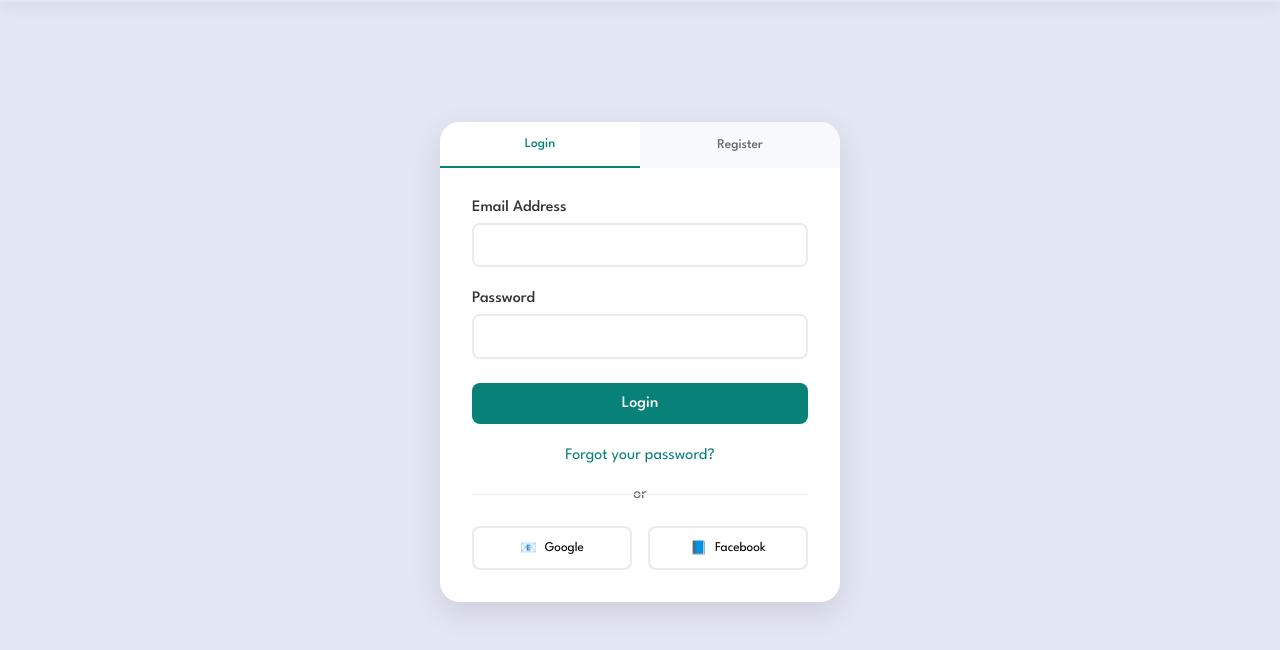
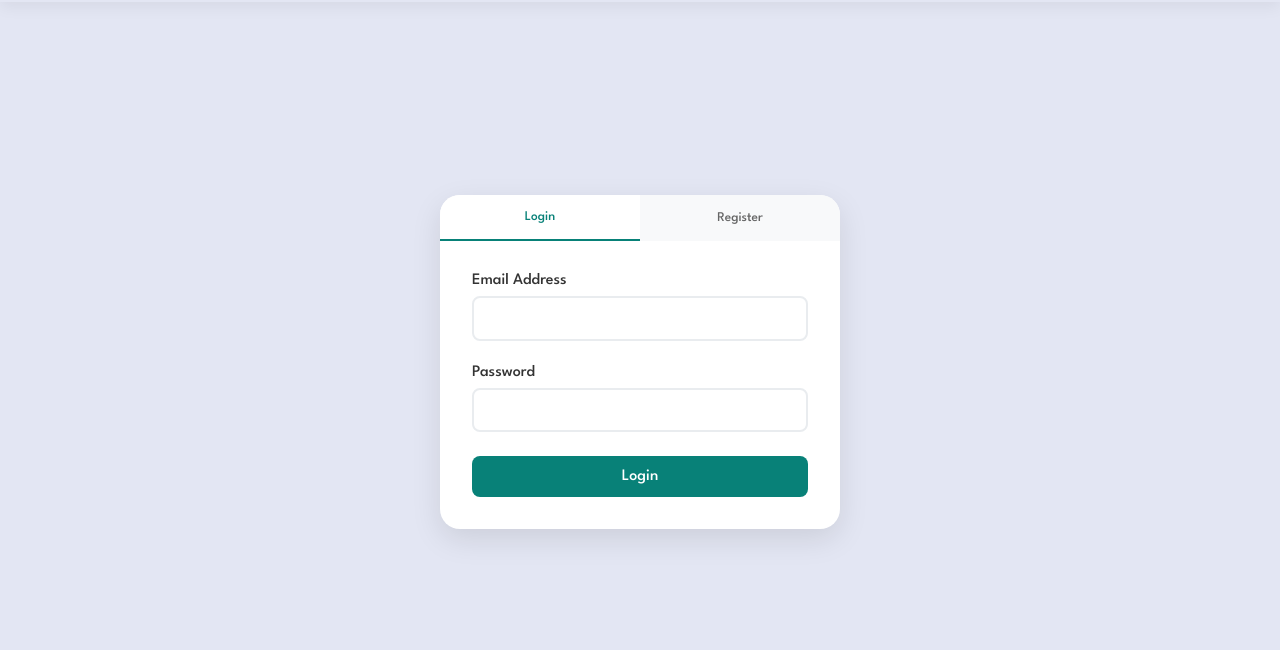
Before and after one commit to Ace-004/cara-website, a plain HTML site: page auth.html in a window 1280 px wide. Shown: the part 82-732 px from the top of the page. Drawn offline with Linux system fonts and the light colour scheme.

Commit message:
changes before practical

```diff
--- a/auth.html
+++ b/auth.html
@@ -351,22 +351,6 @@
 
                     <button type="submit" class="submit-btn">Login</button>
 
-                    <div class="form-footer">
-                        <a href="#">Forgot your password?</a>
-                    </div>
-
-                    <div class="divider">
-                        <span>or</span>
-                    </div>
-
-                    <div class="social-login">
-                        <button type="button" class="social-btn" onclick="socialLogin('google')">
-                            <span>📧</span> Google
-                        </button>
-                        <button type="button" class="social-btn" onclick="socialLogin('facebook')">
-                            <span>📘</span> Facebook
-                        </button>
-                    </div>
                 </form>
 
                 <!-- Register Form -->
@@ -398,18 +382,6 @@
                                 href="#">Privacy Policy</a></small>
                     </div>
 
-                    <div class="divider">
-                        <span>or</span>
-                    </div>
-
-                    <div class="social-login">
-                        <button type="button" class="social-btn" onclick="socialLogin('google')">
-                            <span>📧</span> Google
-                        </button>
-                        <button type="button" class="social-btn" onclick="socialLogin('facebook')">
-                            <span>📘</span> Facebook
-                        </button>
-                    </div>
                 </form>
             </div>
         </div>
@@ -793,25 +765,7 @@
             }, 1500);
         });
 
-        // Social login functionality
-        function socialLogin(provider) {
-            showMessage(`Redirecting to ${provider} login...`, 'success');
 
-            // Simulate social login
-            setTimeout(() => {
-                const mockUser = {
-                    id: Date.now(),
-                    name: `${provider} User`,
-                    email: `user@${provider}.com`,
-                    provider: provider,
-                    registrationDate: new Date().toISOString()
-                };
-
-                StorageManager.saveSession(mockUser);
-                showMessage(`${provider} login successful!`, 'success');
-                updateHeaderForLoggedInUser(mockUser);
-            }, 1500);
-        }
 
         // Show login modal (for header button)
         function showLoginModal() {
```
